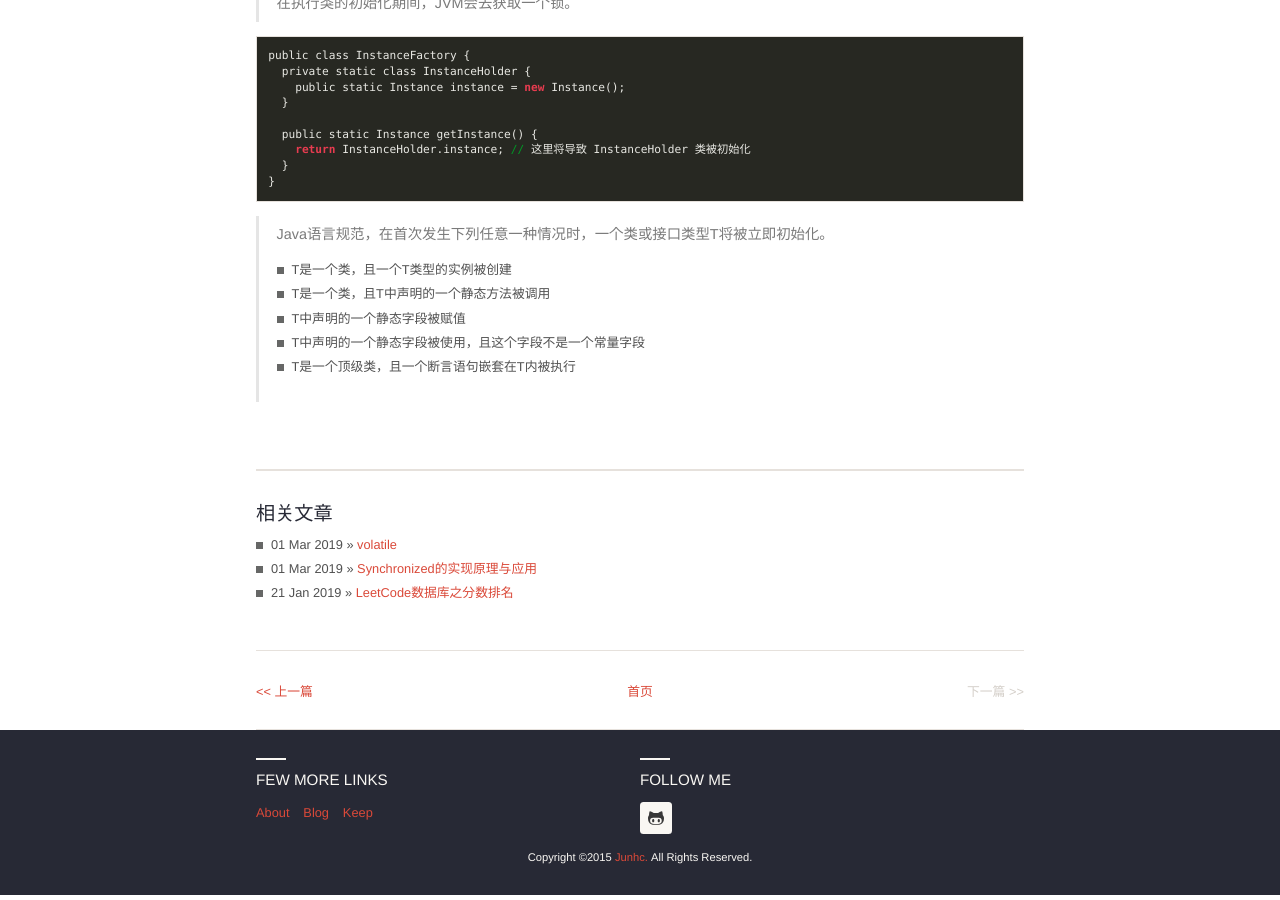
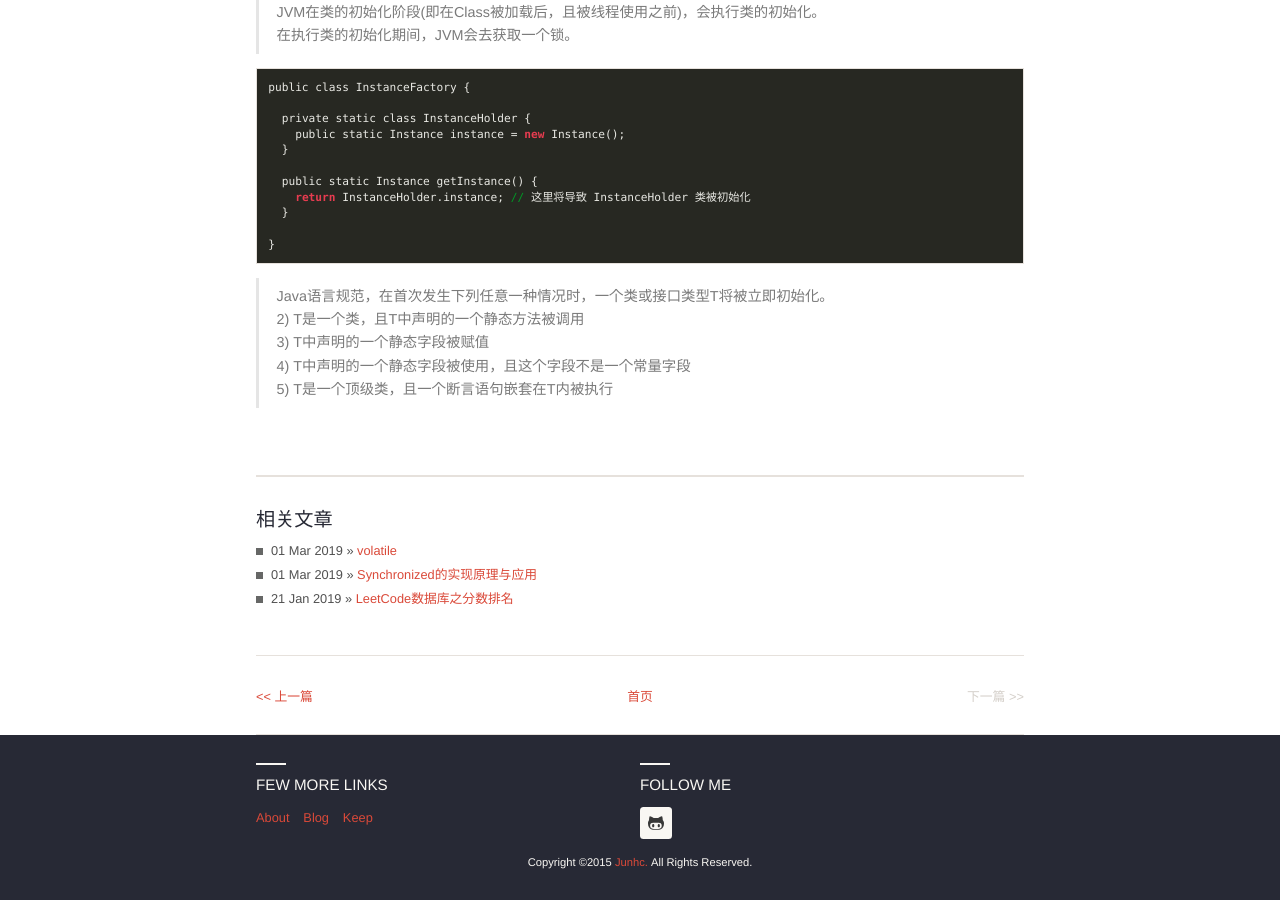
Before and after one commit to junhc/junhc.github.io, a Jekyll site: the page built from _posts/2019-03-07-singleton.md, in a window 1280 px wide and 900 px high, scrolled down 778 px. Built offline with Jekyll 4.4.1, drawn with Linux system fonts in a browser that asks for light colours; Markdown is read by kramdown in place of the engine named in the settings.

Commit message:
单例模式

````diff
--- a/_posts/2019-03-07-singleton.md
+++ b/_posts/2019-03-07-singleton.md
@@ -10,8 +10,10 @@
 ---
 
 ##### 基于`volatile`的解决方案
+
 ```vim
 public class SafeDoubleCheckedLocking {
+
   private volatile static Instance instance;
 
   public static Instance getInstance() {
@@ -28,6 +30,7 @@
       }
     }
   }
+
 }
 ```
 
@@ -37,6 +40,7 @@
 
 ```vim
 public class InstanceFactory {
+
   private static class InstanceHolder {
     public static Instance instance = new Instance();
   }
@@ -44,11 +48,11 @@
   public static Instance getInstance() {
     return InstanceHolder.instance; // 这里将导致 InstanceHolder 类被初始化
   }
+
 }
 ```
 > Java语言规范，在首次发生下列任意一种情况时，一个类或接口类型T将被立即初始化。
-* T是一个类，且一个T类型的实例被创建
-* T是一个类，且T中声明的一个静态方法被调用
-* T中声明的一个静态字段被赋值
-* T中声明的一个静态字段被使用，且这个字段不是一个常量字段
-* T是一个顶级类，且一个断言语句嵌套在T内被执行
+> 2) T是一个类，且T中声明的一个静态方法被调用
+> 3) T中声明的一个静态字段被赋值
+> 4) T中声明的一个静态字段被使用，且这个字段不是一个常量字段
+> 5) T是一个顶级类，且一个断言语句嵌套在T内被执行
````
Also changed, not shown: 你必须知道的.md (+3 -0 lines).
